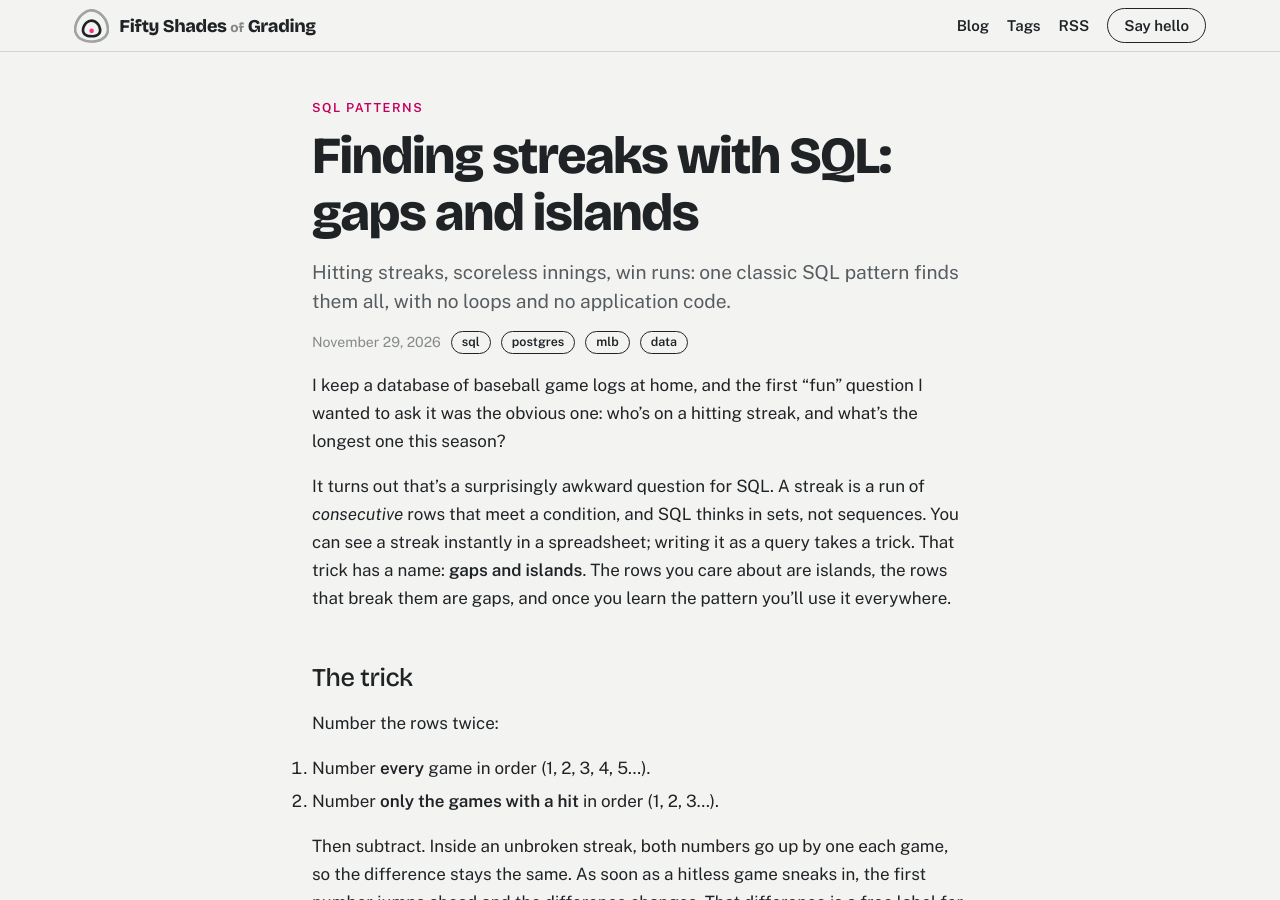
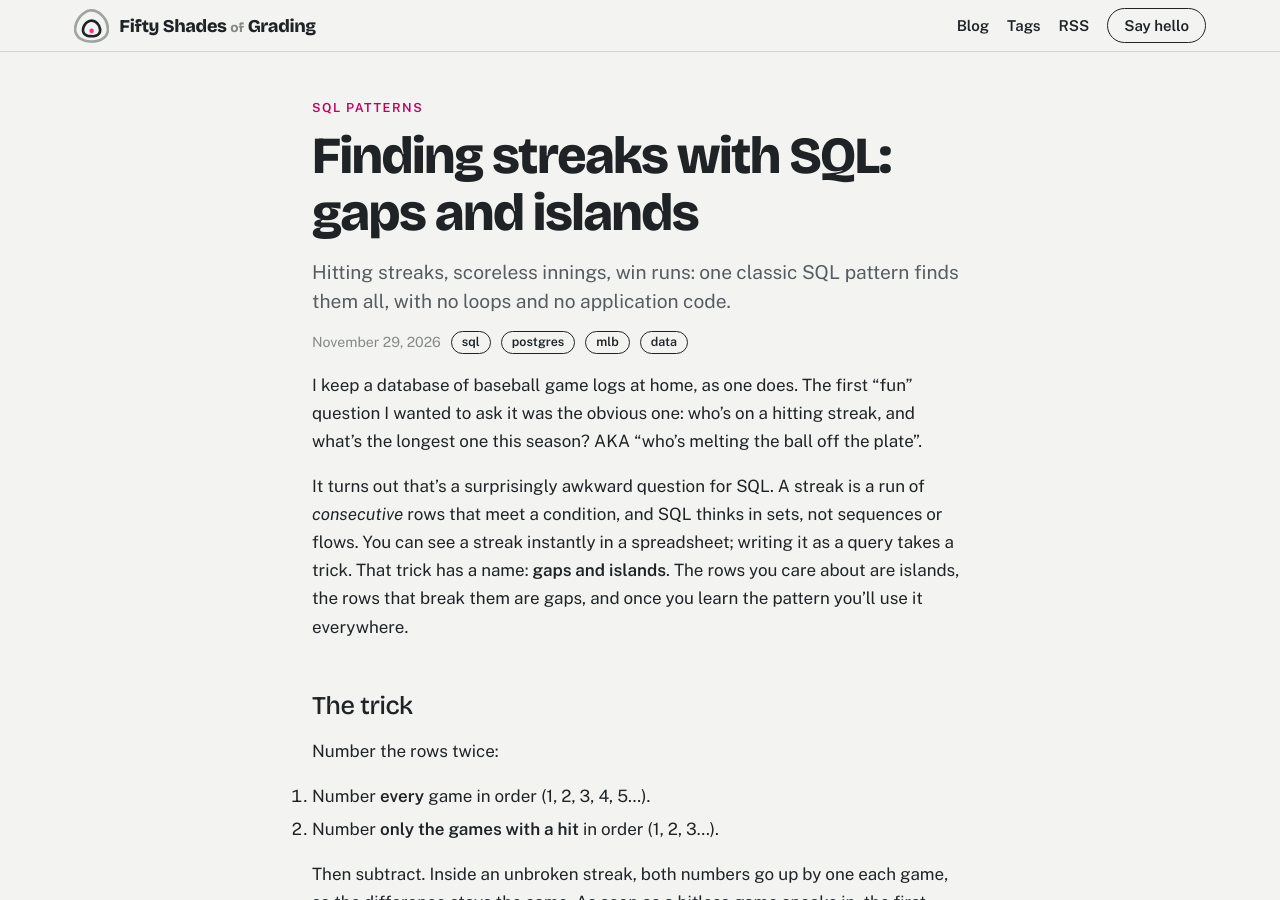
Before and after one commit to fiftyshadesofgrading/Homepage, a Jekyll site: the page built from _posts/2026-11-29-gaps-and-islands-streaks.md, in a window 1280 px wide and 900 px high. Built offline with Jekyll 4.4.1, drawn with Linux system fonts in a browser that asks for light colours; some of the changed text lies outside the part shown.

Commit message:
Refine content on SQL hitting streaks and baseball rules
Clarify the introduction and details about SQL hitting streaks, including the definition of gaps and islands. Adjust wording for better readability and accuracy regarding baseball rules.

```diff
--- a/_posts/2026-11-29-gaps-and-islands-streaks.md
+++ b/_posts/2026-11-29-gaps-and-islands-streaks.md
@@ -7,9 +7,9 @@ kicker: "SQL patterns"
 tags: [sql, postgres, mlb, data]
 ---
 
-I keep a database of baseball game logs at home, and the first "fun" question I wanted to ask it was the obvious one: who's on a hitting streak, and what's the longest one this season?
+I keep a database of baseball game logs at home, as one does. The first "fun" question I wanted to ask it was the obvious one: who's on a hitting streak, and what's the longest one this season? AKA "who's melting the ball off the plate".
 
-It turns out that's a surprisingly awkward question for SQL. A streak is a run of *consecutive* rows that meet a condition, and SQL thinks in sets, not sequences. You can see a streak instantly in a spreadsheet; writing it as a query takes a trick. That trick has a name: **gaps and islands**. The rows you care about are islands, the rows that break them are gaps, and once you learn the pattern you'll use it everywhere.
+It turns out that's a surprisingly awkward question for SQL. A streak is a run of *consecutive* rows that meet a condition, and SQL thinks in sets, not sequences or flows. You can see a streak instantly in a spreadsheet; writing it as a query takes a trick. That trick has a name: **gaps and islands**. The rows you care about are islands, the rows that break them are gaps, and once you learn the pattern you'll use it everywhere.
 
 ## The trick
 
```
Also changed, not shown: other parts of _posts/2026-11-29-gaps-and-islands-streaks.md (+1 -1 lines).
